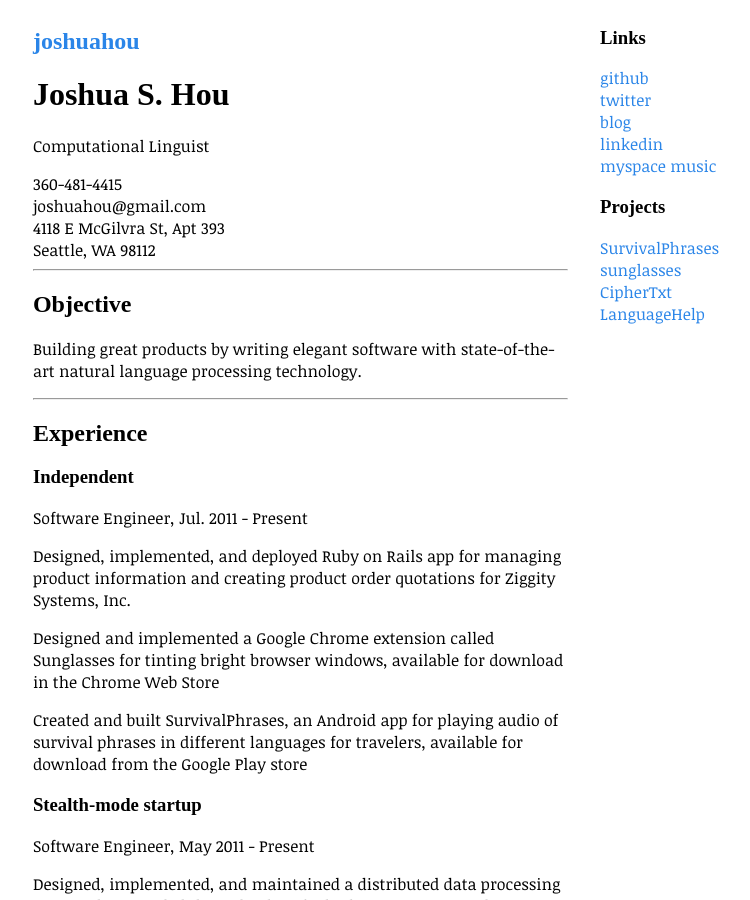
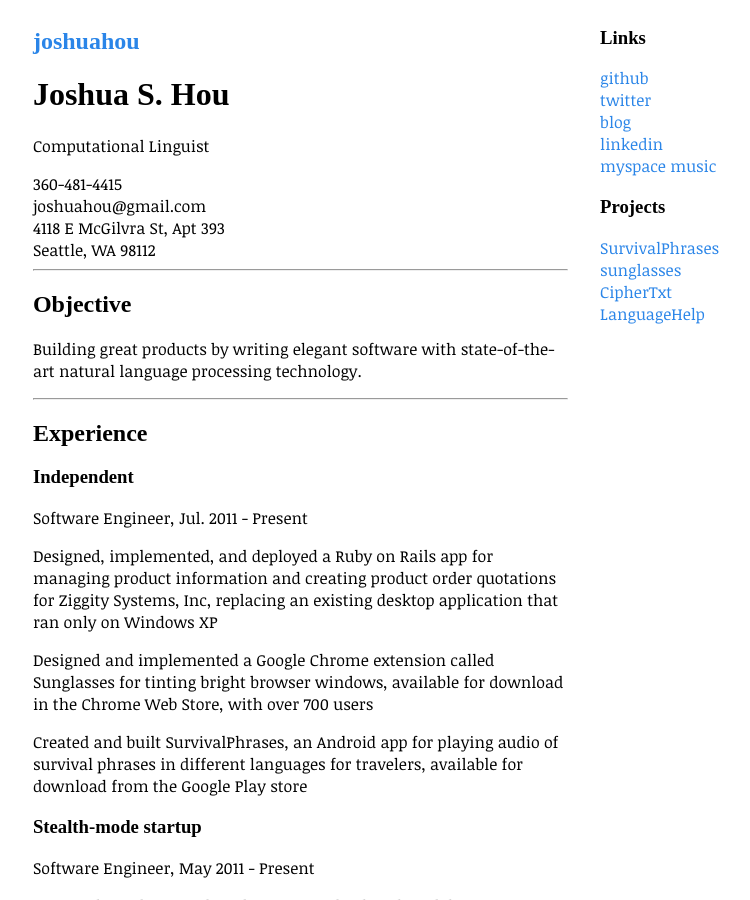
Before and after one commit to jshou/jshou.github.com, a Jekyll site: the page built from jdHsxnxSE.md, in a window 1280 px wide and 900 px high. Shown: the whole window, without its empty margins (245-995 px from the left). Built offline with Jekyll 4.4.1, drawn with Linux system fonts in a browser that asks for light colours; some web fonts are replaced; Markdown is read by kramdown in place of the engine named in the settings.

```diff
--- a/jdHsxnxSE.md
+++ b/jdHsxnxSE.md
@@ -25,11 +25,11 @@ Building great products by writing elegant software with state-of-the-art natura
 ### Independent
 Software Engineer, Jul. 2011 - Present
 
-* Designed, implemented, and deployed Ruby on Rails app for managing product information and creating product order
-quotations for Ziggity Systems, Inc.
+* Designed, implemented, and deployed a Ruby on Rails app for managing product information and creating product order
+quotations for Ziggity Systems, Inc, replacing an existing desktop application that ran only on Windows XP
 
 * Designed and implemented a Google Chrome extension called Sunglasses for tinting bright browser windows, available for
-download in the Chrome Web Store
+download in the Chrome Web Store, with over 700 users
 
 * Created and built SurvivalPhrases, an Android app for playing audio of survival phrases in different languages for
 travelers, available for download from the Google Play store
```
